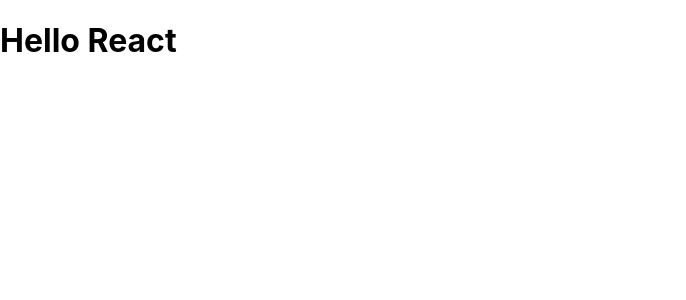
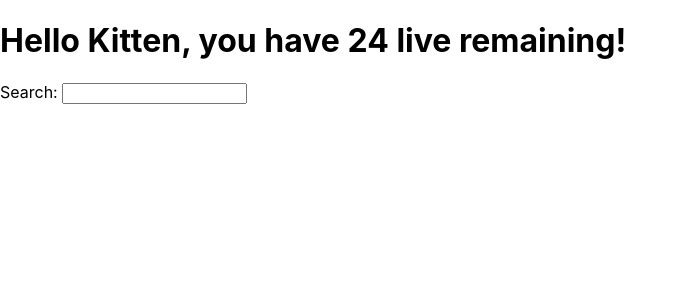
Before and after one commit to WiSmKo/hacker-stories, a React (Create React App) app: page / in a window 1280 px wide. Shown: the top 300 px of the page, without its empty margins (0-686 px from the left). Built offline with nearby package versions, Linux system fonts and the light colour scheme.

Commit message:
add a function and basic array

```diff
--- a/src/App.js
+++ b/src/App.js
@@ -1,13 +1,22 @@
 import logo from './logo.svg';
 import './App.css';
 
-const title = 'React';
+function getTitle(title){
+  return title;
+}
+
+const array = [0,12,24,67]
 
 function App() {
 
   return (
     <div>
-      <h1>Hello {title}</h1>
+      <h1>
+        Hello {getTitle("Kitten")}, you have {array.at(2)} live remaining!
+      </h1>
+
+      <label htmlFor='search'>Search: </label>
+      <input id='search' type='text' />
     </div>
   );
 }
```
